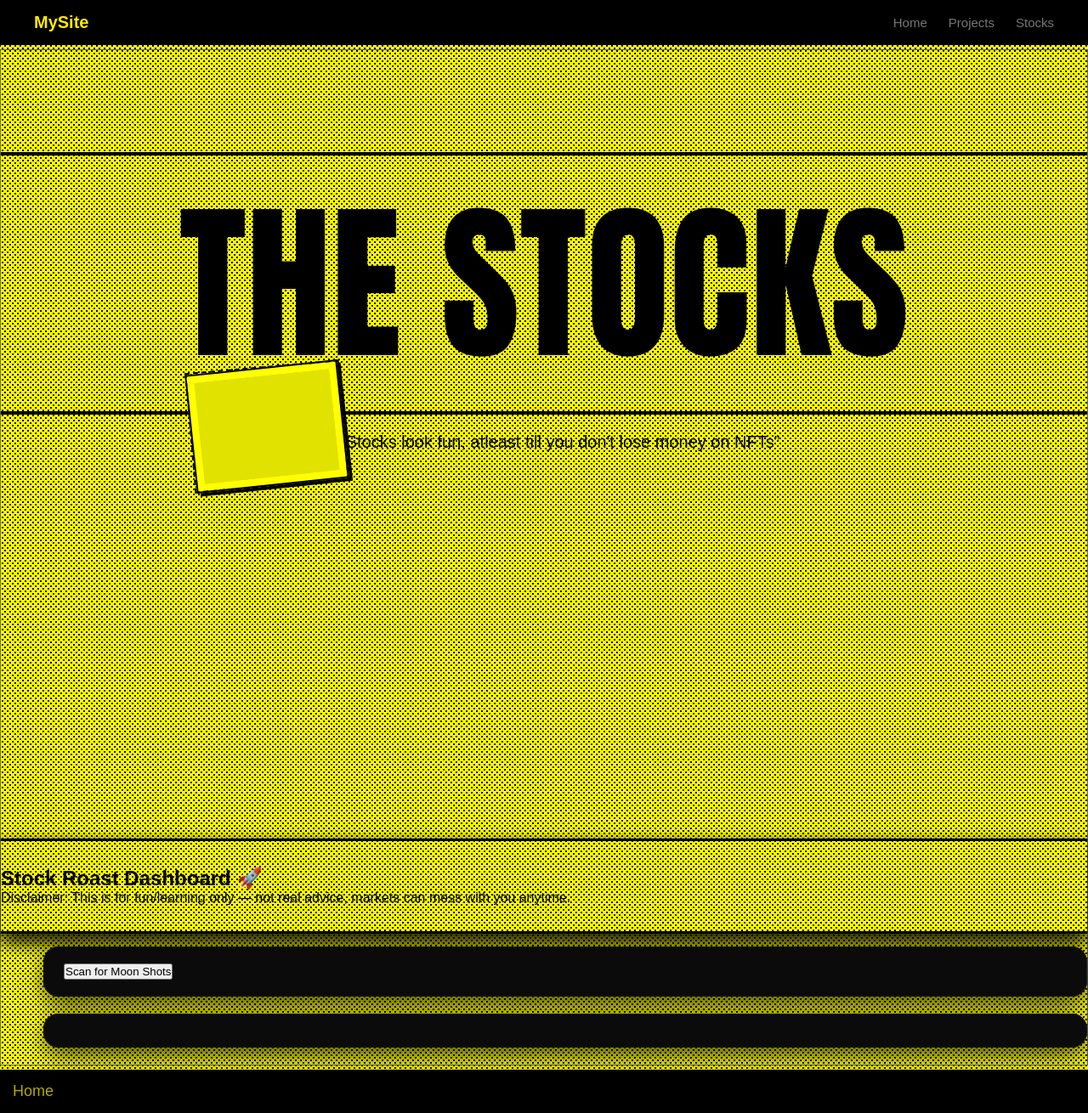
After one commit to Blaze277/The-Website, a Flask app: page /stocks in a window 1280 px wide. The commit adds this page. Shown: the whole page at 85% size. Run offline with Flask 3, Linux system fonts and the light colour scheme; some libraries are stand-ins or nearby versions; grey boxes are pictures that could not be loaded.

Commit message:
Add files via upload

```diff
--- a/WEBSITE/main.py
+++ b/WEBSITE/main.py
@@ -1,13 +1,66 @@
+import time
+import yfinance as yf
+import pandas as pd
+import plotly.graph_objects as go
+import plotly.io as pio
+import json
 from flask import Flask, render_template, request, session
 import datetime as dt
 import requests
+from groq import Groq
 import os
+pio.templates.default = "plotly_dark"
+from pathlib import Path
+from dotenv import load_dotenv
+
+# Force load from the exact directory of this file
+env_path = Path(__file__).resolve().parent / '.env'
+load_dotenv(dotenv_path=env_path, override=True)  # override=True ignores any existing env vars
+
+print("DEBUG: Loaded .env from:", env_path)
+print("DEBUG: GROQ_API_KEY =", os.getenv("GROQ_API_KEY"))  # Should print your key now
+
+client = Groq(api_key=os.getenv("GROQ_API_KEY"))
+
 def kelvin_to_celsius(kelvin):
     return kelvin - 273.15
 
+
+
+def safe_download(ticker, retries=2):
+    for attempt in range(retries):
+        try:
+            return yf.download(ticker, period="1y", progress=False)
+        except Exception as e:
+            print(f"Retry {attempt+1}/{retries} for {ticker}: {e}")
+            time.sleep(2)  # wait a sec
+    return pd.DataFrame()
+
+def info(ticker,strength,trend):
+        prompt = f"""
+          You are an  stock bro. Describe {ticker} in 1 small sentence.
+          It's showing a {trend} trend with {strength:.1f}% MA crossover strength.
+          short and clean and informative adding a tip or smth
+
+
+             """
+        try:
+            response = client.chat.completions.create(
+                model="llama-3.1-8b-instant",  # or "gpt-4o-mini" / whatever fast one you like
+                messages=[{"role": "user", "content": prompt}],
+                max_tokens=120,
+                temperature=0.7  # crank for more chaos
+            )
+            return response.choices[0].message.content.strip()
+        except Exception as e:
+            print(f"Roast API fail: {e}")
+            return f"Info curently offline, blame Elon: {strength:.1f}% uptrend bro"
+
+
 expression = ""
 app = Flask(__name__)
-app.secret_key = os.getenv("FLASK_SECRET_KEY", "dev-only-key")
+app.secret_key = os.getenv("FLASK_SECRET_KEY", "dev-only-key"
+                           )
 @app.route("/")
 def home():
     return render_template("home.html")
@@ -17,6 +70,11 @@ def projects():
     contents = None
     display = session.get("expression", "0")
     form_type = request.form.get("form_type")
+
+    bullish_stocks = []
+    graphs_html = []
+
+    print(f"DEBUG: Method={request.method}, form_type={form_type}")  # always log this
 
     # ---------- WEATHER ----------
     if form_type == "weather" and request.method == "POST":
@@ -76,12 +134,157 @@ def projects():
 
         display = session["expression"] or "0"
 
-    # ---------- FINAL RENDER (ALWAYS) ----------
+
+    # ---------- STOCK ROAST ----------
+
+
+    # ---------- FINAL RENDER ----------
     return render_template(
         "project.html",
         content=contents,
-        display=display
+        display=display,
+
+        form_type=form_type
     )
+    # ---------- FINAL RENDER (ALWAYS) ----------
+
+@app.route("/stocks", methods=["GET", "POST"])
+def stocks():
+    form_type = request.form.get("form_type")
+
+    bullish_stocks = []
+    graphs_html = []
+
+    if form_type == "stocks" and request.method == "POST":
+        print("DEBUG: Entered stocks block")
+        watchlist = ["RELIANCE.NS", "TCS.NS", "HDFCBANK.NS", "INFY.NS", "ICICIBANK.NS",
+    "BHARTIARTL.NS", "SBIN.NS", "ITC.NS", "HINDUNILVR.NS", "LT.NS",
+    "AXISBANK.NS", "KOTAKBANK.NS", "BAJFINANCE.NS", "SUNPHARMA.NS", "MARUTI.NS"]  # small for fast testing
+
+        for ticker in watchlist:
+            print(f"DEBUG: Starting {ticker}")
+            try:
+
+                data = yf.download(ticker, period="1y", progress=False)
+                print(f"DEBUG: {ticker} - columns: {data.columns.tolist()}")
+
+                # Detect and flatten if MultiIndex (the real fix)
+                if isinstance(data.columns, pd.MultiIndex):
+                    print(f"DEBUG: MultiIndex detected — extracting {ticker}")
+                    # Level 0 = price types ('Close', 'High', etc.)
+                    # Level 1 = ticker name
+                    if ticker in data.columns.levels[1]:
+                        data = data.xs(ticker, level=1, axis=1)
+                    else:
+                        print(f"DEBUG: Ticker {ticker} not found in MultiIndex levels")
+                        continue
+                    print(f"DEBUG: After flatten - columns now: {data.columns.tolist()}")
+
+                # Now data should have normal columns: 'Open', 'High', 'Low', 'Close', 'Volume', etc.
+                # Proceed with MA calculation
+                data['MA50'] = data['Close'].rolling(50).mean()
+                data['MA200'] = data['Close'].rolling(200).mean()
+
+                latest = data.iloc[-1]
+
+                # Safe scalar extraction (extra belt & suspenders)
+                ma50_val = latest['MA50']
+                if isinstance(ma50_val, pd.Series):
+                    ma50_val = ma50_val.item()   # grab the single value
+
+                ma200_val = latest['MA200']
+                if isinstance(ma200_val, pd.Series):
+                    ma200_val = ma200_val.item()
+
+                if pd.isna(ma50_val) or pd.isna(ma200_val):
+                    print(f"{ticker}: NaN in MAs — skipping")
+                    continue
+
+                print(f"DEBUG: {ticker} - MA50: {ma50_val:.2f}, MA200: {ma200_val:.2f}")
+
+                if ma50_val > ma200_val:
+                    strength = ((ma50_val / ma200_val) - 1) * 100
+                    roast = info(ticker,strength,5)
+
+                    bullish_stocks.append({
+                        "symbol": ticker,
+                        "close": round(latest['Close'], 2),
+                        "strength_pct": round(strength, 1),
+                        "info": info(ticker,strength,"bullish")
+                    })
+
+                    fig = go.Figure()
+
+                    fig.add_trace(go.Scatter(x=data.index, y=data['Close'],
+                                            mode='lines',
+                                            name='Close Price',
+                                            line=dict(color='#F5C518', width=2.5)))  # ← yellow gold for price line
+
+                    fig.add_trace(go.Scatter(x=data.index, y=data['MA50'],
+                                            name='50-day MA',
+                                            line=dict(color='#FFFFFF', width=1.8, dash='dash')))  # white dashed for contrast
+
+                    fig.add_trace(go.Scatter(x=data.index, y=data['MA200'],
+                                            name='200-day MA',
+                                            line=dict(color='#AAAAAA', width=1.5, dash='dot')))  # light gray dot
+
+
+                    fig.update_layout(
+                        template="plotly_dark",
+                        width=1350,
+                        height=450,
+                        title=f"{ticker} - Bullish Vibes",
+                        title_font=dict(size=20, color="#F5C518"),  # this one is for the MAIN figure title — still uses title_font (not titlefont)
+                        paper_bgcolor="#0F0F0F",
+                        plot_bgcolor="#111111",
+                        font=dict(color="#E0E0E0"),
+                        hovermode="x unified",
+                        legend=dict(
+                            bgcolor="rgba(0,0,0,0.5)",
+                            bordercolor="#F5C518",
+                            borderwidth=1,
+                            font=dict(color="#F5C518")
+                        ),
+                        xaxis=dict(
+                            title="Date",
+                            title_font=dict(color="#F5C518"),   # ← FIXED: title_font (with underscore), nested
+                            gridcolor="#333333",
+                            zerolinecolor="#444444"
+                        ),
+                        yaxis=dict(
+                            title="Price (₹)",
+                            title_font=dict(color="#F5C518"),   # ← FIXED here too
+                            gridcolor="#333333",
+                            zerolinecolor="#444444"
+                        ),
+                        margin=dict(l=50, r=30, t=60, b=50)
+                    )
+                    # Hover still has your roast — make the hover box pop
+                    fig.update_traces(
+                        hovertemplate="%{y:.2f} ₹<br>%{x|%d %b %Y}<br><b>Roast:</b> " + roast.replace("\n", "<br>"),
+                        hoverlabel=dict(
+                            bgcolor="#1A1A1A",
+                            font_color="#F5C518",
+                            bordercolor="#F5C518"
+                        )
+                    )
+                    graphs_html.append(pio.to_html(fig, full_html=False, div_id=f"graph-{ticker}"))
+
+                    print(f"DEBUG: {ticker} added — strength {strength:.1f}%")
+                else:
+                    print(f"DEBUG: {ticker} not bullish right now")
+
+            except Exception as e:
+                print(f"CRASH on {ticker}: {str(e)}")
+                import traceback
+                traceback.print_exc()
+
+        print(f"DEBUG: Loop done - {len(bullish_stocks)} stocks found")
+        bullish_stocks.sort(key=lambda x: x['strength_pct'], reverse=True)
+    return render_template("stocks.html",
+            bullish_stocks=bullish_stocks,
+        graphs=graphs_html
+        )
 
 
 
@@ -89,5 +292,4 @@ def projects():
 
 
 if __name__  == "__main__":
-
     app.run(debug=True)
--- a/WEBSITE/requirements.txt
+++ b/WEBSITE/requirements.txt
@@ -1,6 +1,5 @@
 flask
-
+os
 gunicorn
 datetime
-
 requests
--- a/WEBSITE/static/style.css
+++ b/WEBSITE/static/style.css
@@ -554,3 +554,25 @@ footer a{
     margin-left: 300px;
     bottom: 400px;
 }
+
+.table-content{
+     border: #000 solid 5px;
+     background-color: #0b0b0b;
+     border-radius: 20px;
+
+}
+
+.stock-check{
+   margin-left: 50px;
+    background: #0b0b0b;
+    border-radius: 18px;
+    padding: 20px 24px;
+    max-width: 1400px;
+    margin-bottom:20px;
+
+    box-shadow:
+        inset 0 0 0 1px #1a1a1a,
+        0 10px 30px rgba(0, 0, 0, 0.7);
+
+    transition: transform 0.25s ease, box-shadow 0.25s ease;
+}
--- a/WEBSITE/templates/base.html
+++ b/WEBSITE/templates/base.html
@@ -5,6 +5,7 @@
     <meta name="viewport" content="width=device-width, initial-scale=1.0" />
     <title>Website</title>
     <link rel="stylesheet" href="static/style.css" />
+    <script src="https://cdn.plot.ly/plotly-2.35.2.min.js"></script>
   </head>
   <body>
     <nav class="navbar">
@@ -13,7 +14,7 @@
       <ul class="nav-links">
         <li><a href="/">Home</a></li>
         <li><a href="/projects">Projects</a></li>
-        <li><a href="/contact">Contact</a></li>
+        <li><a href="/stocks">Stocks</a></li>
       </ul>
     </nav>
     <div class="content">
--- /dev/null
+++ b/WEBSITE/templates/stocks.html
@@ -0,0 +1,45 @@
+{% extends "base.html" %} {% block body %}
+
+<section class="about">
+  <h1 class="title" align="center">THE STOCKS</h1>
+  <p class="quote" align="center">
+    “Stocks look fun, atleast till you don't lose money on NFTs”
+  </p>
+  <div class="sticker" id="stick1">
+    <img src="me.jpg" alt="me" />
+  </div>
+</section>
+
+<div class="content-1">
+  <div class="project card">
+    <h2>Stock Roast Dashboard 🚀</h2>
+    <p>
+      Disclaimer: This is for fun/learning only — not real advice, markets can
+      mess with you anytime.
+    </p>
+  </div>
+</div>
+
+<div>
+  <div>
+    <div class="stock-check">
+      <form method="POST">
+        <input type="hidden" name="form_type" value="stocks" />
+        <button type="submit">Scan for Moon Shots</button>
+      </form>
+    </div>
+    <div class="stock-check">
+      {% if form_type == "stocks" or bullish_stocks %}
+      <h3>Stock Results</h3>
+      {% if bullish_stocks %} {% for graph in graphs %} {{ graph | safe }} {%
+      endfor %} {% else %}
+      <p>
+        No moon shots today — all sideways or bearish af. Try again tomorrow,
+        yaar.
+      </p>
+      {% endif %} {% endif %}
+    </div>
+  </div>
+</div>
+
+{% endblock %}
```
